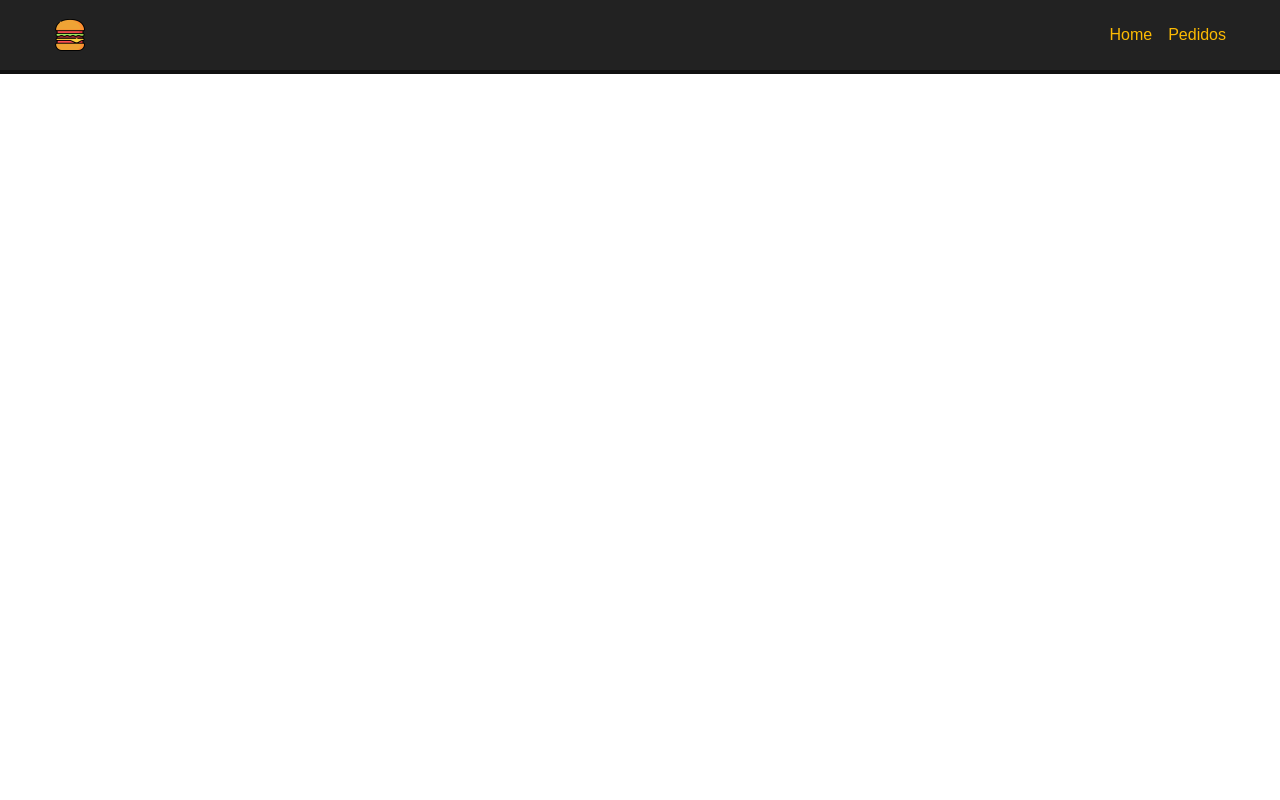
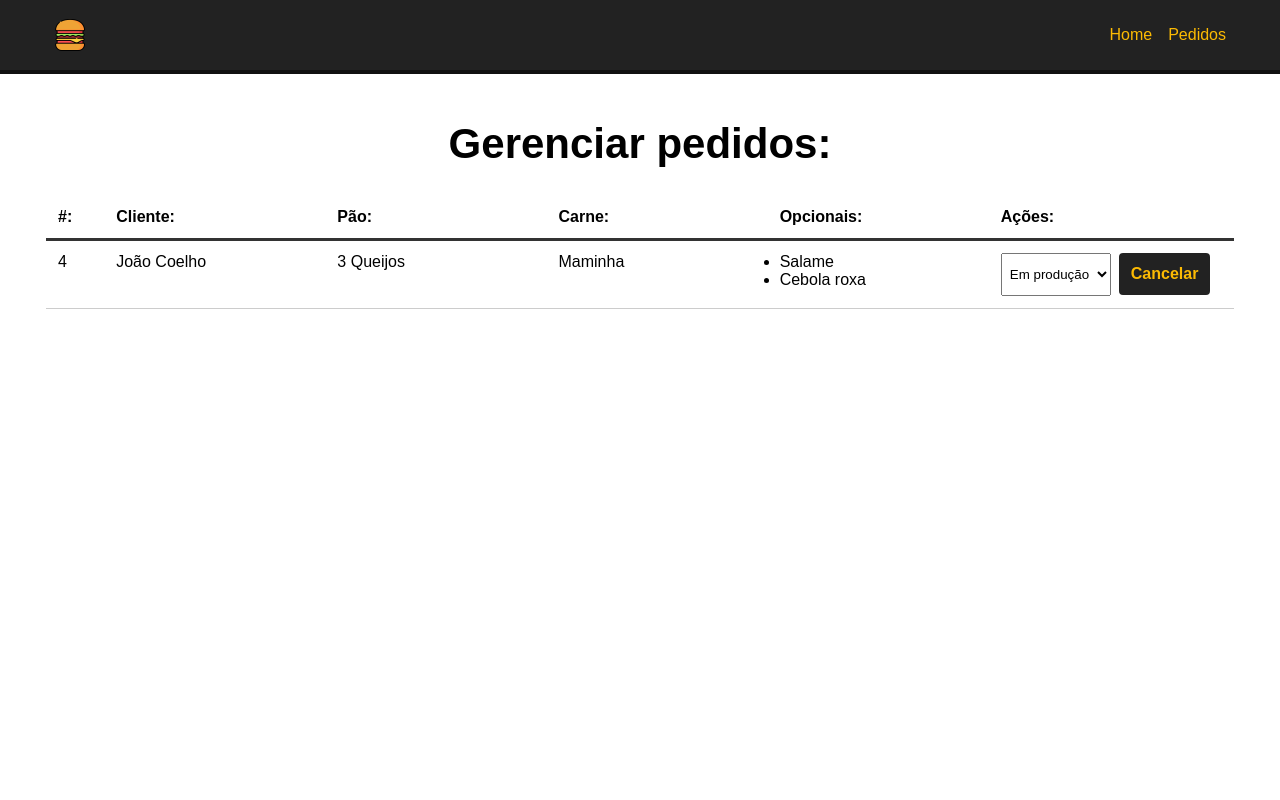
Before and after one commit to rubensbatista98/make-your-burger, a Vue app: page /pedidos in a window 1280 px wide. Shown: the top 800 px of the page. Built offline with nearby package versions, Linux system fonts and the light colour scheme; data requests are answered from the project's data file.

Commit message:
feat: add dashboard

```diff
--- a/data.json
+++ b/data.json
@@ -79,18 +79,6 @@
   ],
   "burgers": [
     {
-      "nome": "Matheus Battisti",
-      "carne": "Picanha",
-      "pao": "Italiano Branco",
-      "opcionais": [
-        "Bacon",
-        "Salame",
-        "Cebola roxa"
-      ],
-      "status": "Finalizado",
-      "id": 1
-    },
-    {
       "nome": "João Coelho",
       "carne": "Maminha",
       "pao": "3 Queijos",
@@ -98,33 +86,8 @@
         "Salame",
         "Cebola roxa"
       ],
-      "status": "Solicitado",
+      "status": "Em produção",
       "id": 4
-    },
-    {
-      "pao": "Integral",
-      "carne": "Veggie burger",
-      "nome": "Rubens",
-      "opcionais": [
-        "Cheddar",
-        "Tomate",
-        "Cebola roxa"
-      ],
-      "status": "solicitado",
-      "id": 5
-    },
-    {
-      "pao": "Italiano Branco",
-      "carne": "Alcatra",
-      "nome": "Lucas",
-      "opcionais": [
-        "Bacon",
-        "Salame",
-        "Tomate",
-        "Cebola roxa"
-      ],
-      "status": "solicitado",
-      "id": 6
     }
   ]
 }
--- a/src/components/burger-form.vue
+++ b/src/components/burger-form.vue
@@ -108,7 +108,7 @@ export default {
         carne: this.choosenMeat,
         nome: this.name,
         opcionais: Array.from(this.choosenExtras),
-        status: "solicitado",
+        status: "Solicitado",
       };
 
       await fetch("http://localhost:3000/burgers", {
--- /dev/null
+++ b/src/components/dashboard.vue
@@ -0,0 +1,182 @@
+<template>
+  <div v-if="!!orders.length" id="order-table">
+    <div>
+      <div id="order-table-heading">
+        <div class="order-id">#:</div>
+        <div>Cliente:</div>
+        <div>Pão:</div>
+        <div>Carne:</div>
+        <div>Opcionais:</div>
+        <div>Ações:</div>
+      </div>
+    </div>
+
+    <div id="order-table-rows">
+      <div class="order-table-row" v-for="order in orders" :key="order.id">
+        <div class="order-number">{{ order.id }}</div>
+        <div>{{ order.name }}</div>
+        <div>{{ order.bread }}</div>
+        <div>{{ order.meat }}</div>
+
+        <div>
+          <ul v-show="!!order.extras.length">
+            <li v-for="extra in order.extras" :key="extra">{{ extra }}</li>
+          </ul>
+        </div>
+
+        <div v-show="!!status.length">
+          <select
+            name="status"
+            class="status"
+            :value="order.status"
+            @change="updateOrderStatus($event, order.id)"
+          >
+            <option
+              v-for="statusInfo in status"
+              :key="statusInfo.id"
+              :value="statusInfo.tipo"
+            >
+              {{ statusInfo.tipo }}
+            </option>
+          </select>
+
+          <button class="delete-btn" @click="deleteOrder(order.id)">
+            Cancelar
+          </button>
+        </div>
+      </div>
+    </div>
+  </div>
+
+  <h2 v-else>Não há pedidos no momento!</h2>
+</template>
+
+<script>
+export default {
+  name: "Dashboard",
+  data() {
+    return {
+      orders: [],
+      status: [],
+    };
+  },
+  methods: {
+    async getOrders() {
+      const [burgersResponse, statusResponse] = await Promise.all([
+        fetch("http://localhost:3000/burgers"),
+        fetch("http://localhost:3000/status"),
+      ]);
+
+      const [burgersData, statusData] = await Promise.all([
+        burgersResponse.json(),
+        statusResponse.json(),
+      ]);
+
+      this.status = statusData;
+      this.orders = burgersData.map((order) => ({
+        id: order.id,
+        name: order.nome,
+        meat: order.carne,
+        bread: order.pao,
+        extras: [...order.opcionais],
+        status: order.status,
+      }));
+    },
+
+    async deleteOrder(id) {
+      await fetch(`http://localhost:3000/burgers/${id}`, {
+        method: "DELETE",
+      });
+
+      this.getOrders();
+    },
+
+    async updateOrderStatus(event, id) {
+      const data = JSON.stringify({ status: event.target.value });
+
+      await fetch(`http://localhost:3000/burgers/${id}`, {
+        method: "PATCH",
+        body: data,
+        headers: {
+          "Content-Type": "application/json",
+        },
+      });
+
+      this.getOrders();
+    },
+  },
+
+  mounted() {
+    this.getOrders();
+  },
+};
+</script>
+
+<style scoped>
+#order-table {
+  max-width: 1200px;
+  margin: 0 auto;
+}
+
+#order-table-heading,
+#order-table-rows,
+.order-table-row {
+  display: flex;
+  flex-wrap: wrap;
+}
+
+#order-table-heading {
+  font-weight: bold;
+
+  border-bottom: 3px solid #333;
+  padding: 12px;
+}
+
+.order-table-row {
+  width: 100%;
+
+  border-bottom: 1px solid #ccc;
+  padding: 12px;
+}
+
+#order-table-heading div,
+.order-table-row div {
+  width: 19%;
+}
+
+#order-table-heading .order-id,
+.order-table-row .order-number {
+  width: 5%;
+}
+
+select {
+  padding: 12px 4px;
+  margin-right: 8px;
+}
+
+.delete-btn {
+  font-size: 16px;
+  font-weight: bold;
+
+  color: #fcba03;
+  background-color: #222;
+
+  border: 2px solid #222;
+  border-radius: 4px;
+
+  padding: 10px;
+  margin: 0 auto;
+
+  cursor: pointer;
+  transition: 0.5s;
+}
+
+.delete-btn:hover {
+  color: #222;
+  background-color: transparent;
+}
+
+h2 {
+  text-align: center;
+}
+</style>
--- a/src/views/orders.vue
+++ b/src/views/orders.vue
@@ -1,9 +1,18 @@
 <template>
-  <div class="container"></div>
+  <section class="container">
+    <h1>Gerenciar pedidos:</h1>
+
+    <Dashboard />
+  </section>
 </template>
 
 <script>
+import Dashboard from "@/components/dashboard.vue";
+
 export default {
   name: "Oders",
+  components: {
+    Dashboard,
+  },
 };
 </script>
```
